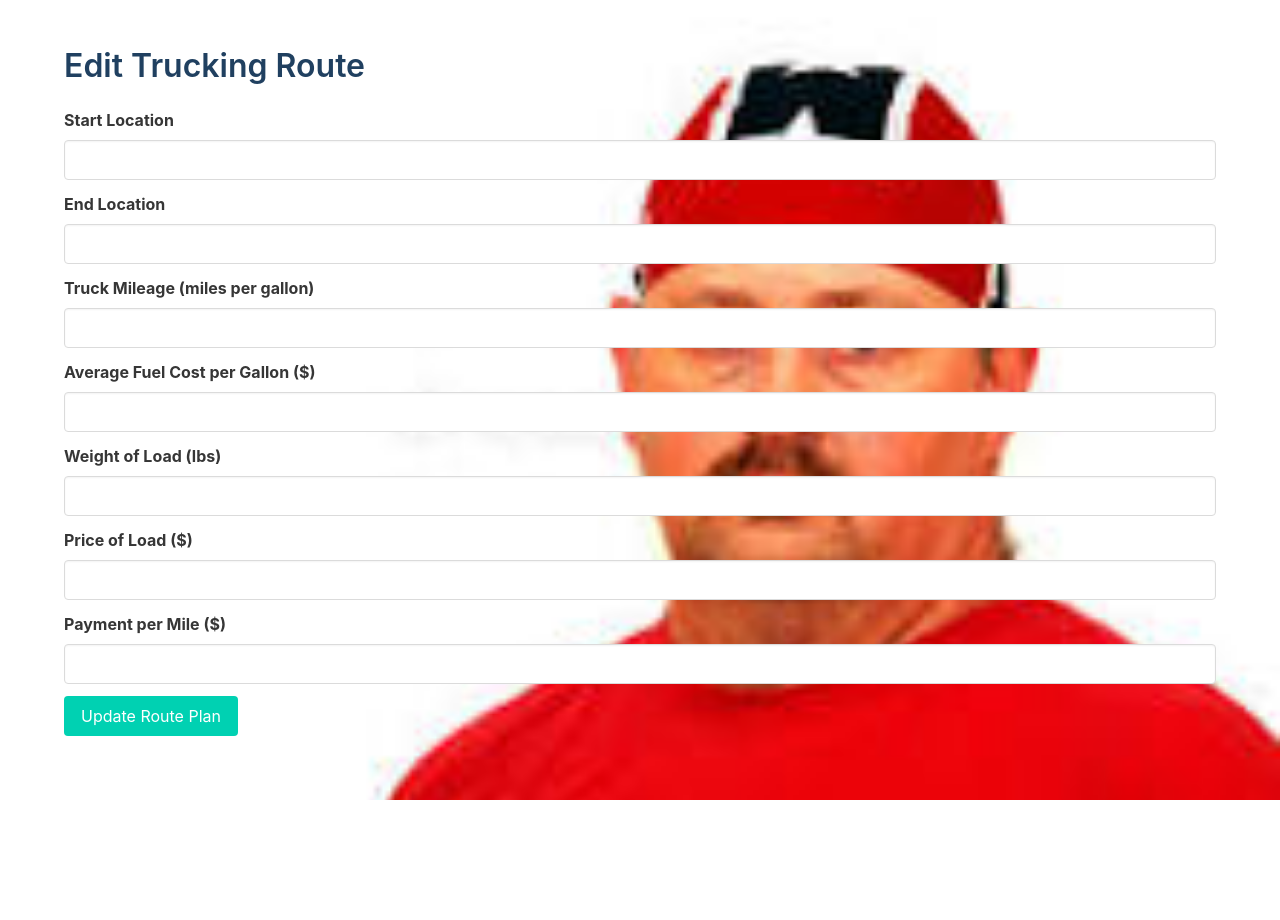
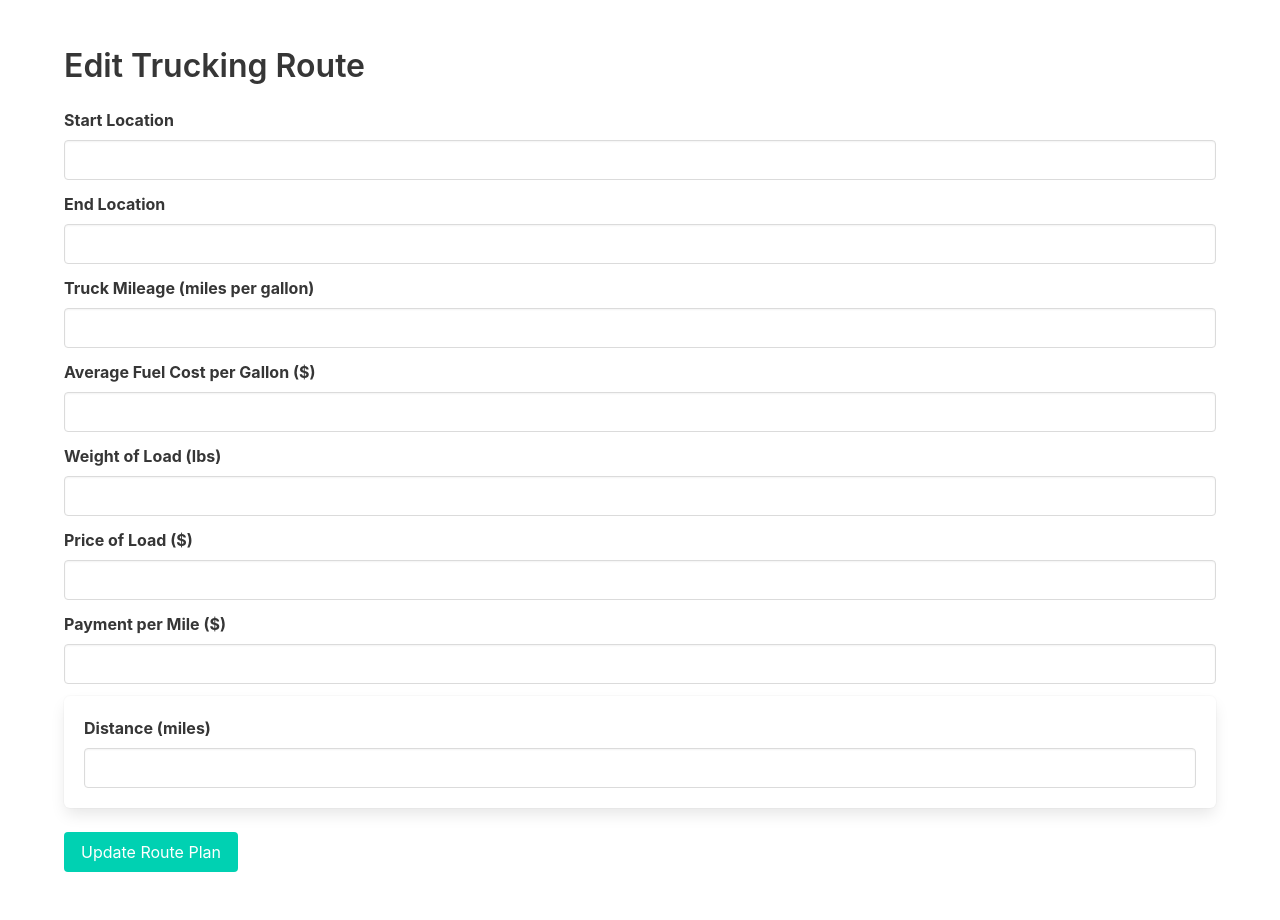
Before and after one commit to brysilliman231/DojoGroupProj, a Flask app: template flask_app/templates/edit_trip.html in a window 1280 px wide. Before the commit the page ends 800 px from the top, so only its background shows below. Run offline with Flask 3, Linux system fonts and the light colour scheme; the template is opened without the code that fills it, so the values that code supplies are empty.

Commit message:
Fixing some mistakes

```diff
--- a/flask_app/controllers/trips.py
+++ b/flask_app/controllers/trips.py
@@ -83,6 +83,7 @@ def update_trip(id):
         'weight': request.form['weight'],
         'ppm': request.form['ppm'],
         'charge': request.form['charge'],
+        'distance': request.form ['distance'],
     }
     result = Trip.update(data)
     if result:
--- a/flask_app/models/trip.py
+++ b/flask_app/models/trip.py
@@ -69,7 +69,6 @@ class Trip:
             # Handle the case where results is not as expected
             return None
 
-
     @classmethod
     def update(cls, data):
         query = """
@@ -81,11 +80,10 @@ class Trip:
             weight = %(weight)s,
             ppm = %(ppm)s,
             charge = %(charge)s,
-            distance = %(distance)s,
+            distance = %(distance)s
             WHERE id = %(trip_id)s;
         """
         return connectToMySQL('trucking').query_db(query, data)
-
     @classmethod
     def destroy(cls, id):
         query = "DELETE FROM trips WHERE id = %(id)s;"
--- a/flask_app/templates/edit_trip.html
+++ b/flask_app/templates/edit_trip.html
@@ -6,37 +6,7 @@
     <meta name="viewport" content="width=device-width, initial-scale=1.0">
     <link rel="stylesheet" href="https://cdnjs.cloudflare.com/ajax/libs/bulma/0.9.3/css/bulma.min.css">
     <title>Edit Trucking Route Plan</title>
-    <style>
-        html, body {
-            height: 100%;
-            width: 100%;
-            margin: 0;
-            padding: 0;
-            overflow-x: hidden;
-        }
 
-        body {
-            background: url('../static/download.jpeg') no-repeat center center fixed;
-            background-size: cover;
-        }
-
-        .box {
-            background-color: rgba(255, 255, 255, 0.9);
-            border: 1px solid #dbe9f6;
-            box-shadow: 0 2px 15px rgba(0, 0, 0, 0.2);
-            border-radius: 8px;
-            padding: 20px;
-            margin-top: 20px;
-        }
-
-        .menu-list a {
-            color: #336699;
-        }
-
-        .title, .subtitle {
-            color: #204060;
-        }
-    </style>
 </head>
 <body>
     <section class="section">
@@ -93,6 +63,13 @@
                     </div>
                 </div>
 
+                <div class="box">
+                    <label class="label">Distance (miles)</label>
+                    <div class="control">
+                        <input class="input" type="number" name="distance" min="1" placeholder="{{trip.distance}}" required>
+                    </div>
+                </div>
+
                 <div class="control">
                     <button type="submit" class="button is-primary">Update Route Plan</button>
                 </div>
```
